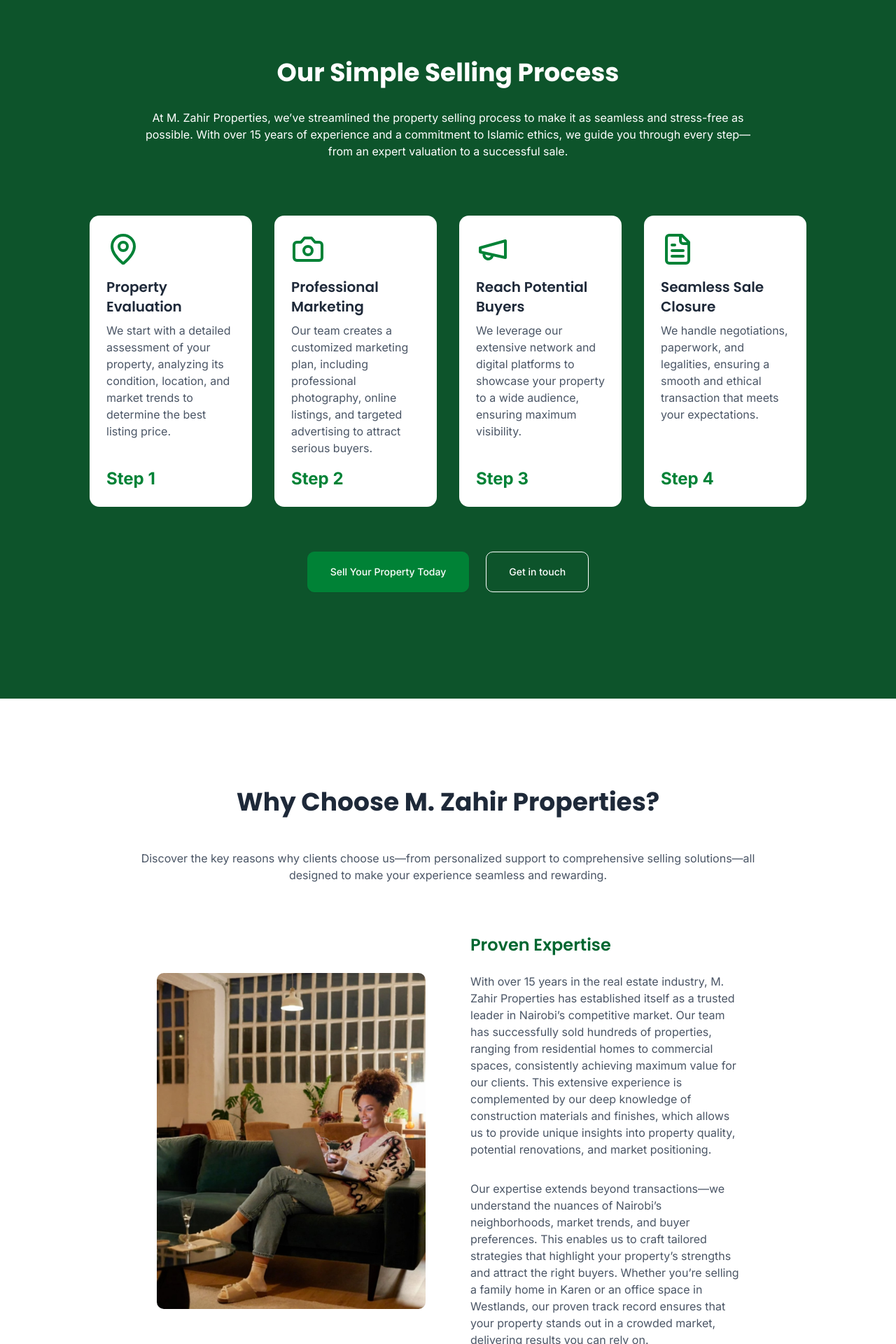
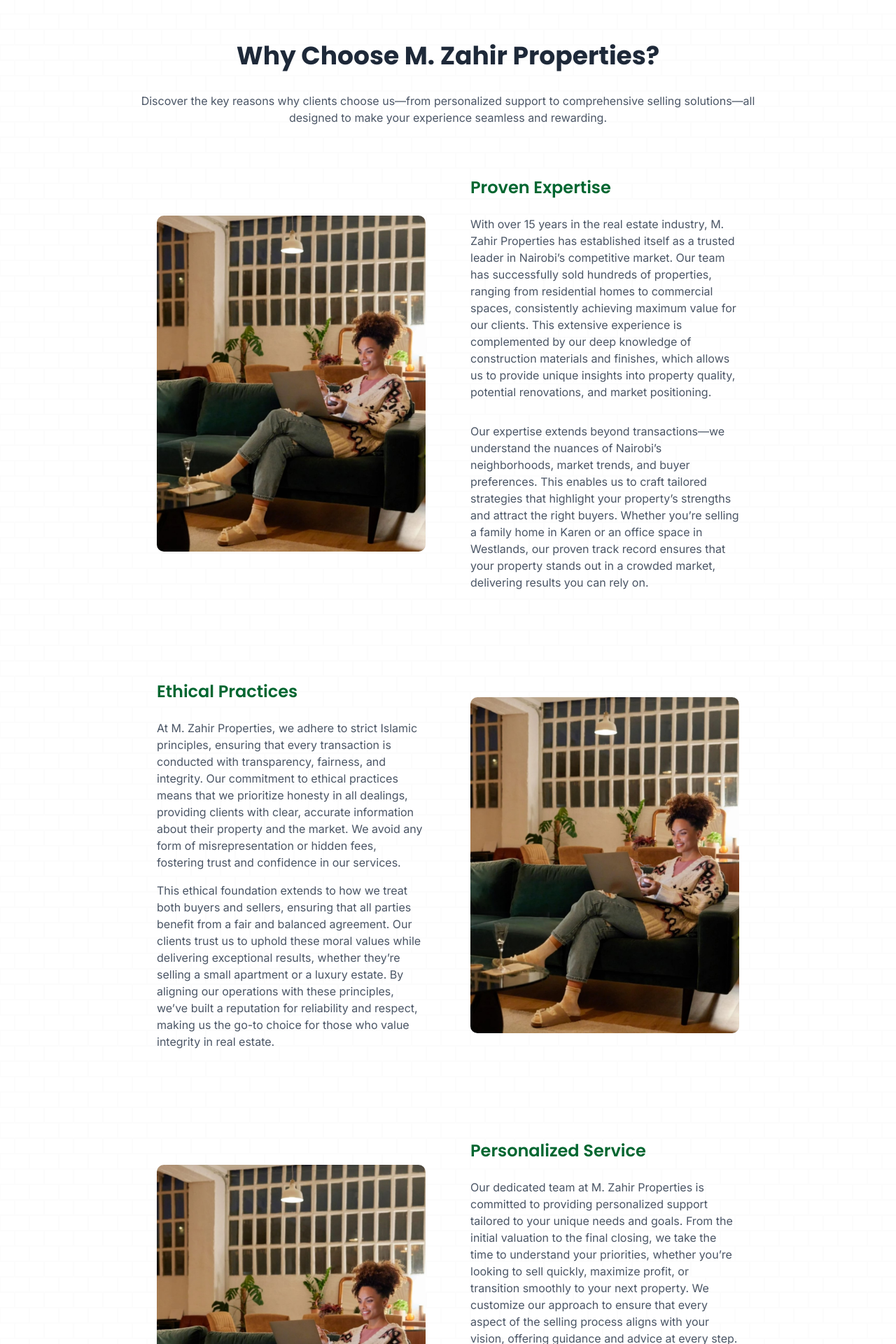
Before and after one commit to evanswanjau/mzahir-properties, a React (Vite) app: page /sell-property in a window 1280 px wide. Shown: the part 880-2800 px from the top of the page at 70% size. Built offline with nearby package versions, Linux system fonts and the light colour scheme; the HTML template or start-up script is replaced by a standard one.

Commit message:
Improved sell proeprty page motion effects

```diff
--- a/src/pages/SellPropertyPage.tsx
+++ b/src/pages/SellPropertyPage.tsx
@@ -8,6 +8,7 @@
 // @ts-ignore
 import "swiper/css";
 import { CallToAction } from "@/components/sections/CallToAction";
+import { motion } from "framer-motion";
 
 const SellPropertyPage = () => {
   const handleSubmit = (e: React.FormEvent) => {
@@ -69,23 +70,48 @@
     },
   ];
 
+  const fadeInUp = {
+    initial: { opacity: 0, y: 50 },
+    whileInView: { opacity: 1, y: 0 },
+    viewport: { once: true, amount: 0.3 },
+    transition: { duration: 0.6, ease: "easeOut" },
+  };
+
+  const fadeInUpH1 = {
+    ...fadeInUp,
+    transition: { ...fadeInUp.transition, delay: 0 },
+  };
+
+  const fadeInUpP = {
+    ...fadeInUp,
+    transition: { ...fadeInUp.transition, delay: 0.3 },
+  };
+
+  const fadeInUpButton = {
+    ...fadeInUp,
+    transition: { ...fadeInUp.transition, delay: 0.6 },
+  };
+
   return (
     <section className="bg-gray-50 min-h-screen">
       <div className="h-[calc(100vh-84px)] flex bg-white">
         <div className="w-full md:w-1/2 flex flex-col align-center justify-center px-34">
-          <h1 className="text-4xl md:text-[5em] font-bold text-gray-800 mb-6 leading-21 tracking-wide">
+          <motion.h1
+            {...fadeInUpH1}
+            className="text-4xl md:text-[5em] font-bold text-gray-800 mb-6 leading-21 tracking-wide"
+          >
             Sell Your Property with M.Zahir Properties
-          </h1>
-          <p className="text-gray-600 mb-8">
+          </motion.h1>
+          <motion.p {...fadeInUpP} className="text-gray-600 mb-8">
             Leverage our years of expertise and ethical practices to sell your
             property quickly and at the best price. Let us handle the details
             while you focus on your next move.
-          </p>
-          <a href="#valuation-form">
+          </motion.p>
+          <motion.a {...fadeInUpButton} href="#valuation-form">
             <Button className="bg-green-700 border-green-700 cursor-pointer hover:bg-green-900 hover:border-green-900 text-white font-body px-8 py-7 rounded-lg transition-all duration-500">
               Get a Free Valuation
             </Button>
-          </a>
+          </motion.a>
         </div>
         <img
           src="/images/sell-property.jpg"
@@ -94,22 +120,190 @@
         />
       </div>
       <div className="mx-auto">
-        <div className="bg-green-900 text-white py-38 flex justify-center">
+        <div
+          className="mx-auto"
+          style={{
+            backgroundImage: `url("/images/brick-wall.svg")`,
+            backgroundRepeat: "repeat",
+          }}
+        >
+          <div className=" pt-32 pb-42 bg-white/99">
+            <motion.h2
+              {...fadeInUp}
+              className="text-4xl font-bold text-gray-800 text-center mb-8"
+            >
+              Why Choose M. Zahir Properties?
+            </motion.h2>
+            <motion.p
+              {...fadeInUp}
+              className="text-gray-600 mb-18 w-4xl mx-auto text-center"
+            >
+              Discover the key reasons why clients choose us—from personalized
+              support to comprehensive selling solutions—all designed to make
+              your experience seamless and rewarding.
+            </motion.p>
+
+            <div className="space-y-32 w-[80%] mx-auto px-24">
+              <div className="flex flex-col md:flex-row items-center gap-16">
+                <div className="w-full md:w-1/2">
+                  <motion.img
+                    {...fadeInUp}
+                    src="/images/sell-property.jpg"
+                    alt="Proven Expertise"
+                    className="w-full h-120 object-cover rounded-lg"
+                  />
+                </div>
+                <div className="w-full md:w-1/2">
+                  <motion.h1
+                    {...fadeInUp}
+                    className="text-2xl font-semibold text-green-800 mb-6"
+                  >
+                    Proven Expertise
+                  </motion.h1>
+                  <div className="text-gray-600 space-y-8">
+                    <motion.p {...fadeInUp}>
+                      With over 15 years in the real estate industry, M. Zahir
+                      Properties has established itself as a trusted leader in
+                      Nairobi’s competitive market. Our team has successfully
+                      sold hundreds of properties, ranging from residential
+                      homes to commercial spaces, consistently achieving maximum
+                      value for our clients. This extensive experience is
+                      complemented by our deep knowledge of construction
+                      materials and finishes, which allows us to provide unique
+                      insights into property quality, potential renovations, and
+                      market positioning.
+                    </motion.p>
+                    <motion.p {...fadeInUp}>
+                      Our expertise extends beyond transactions—we understand
+                      the nuances of Nairobi’s neighborhoods, market trends, and
+                      buyer preferences. This enables us to craft tailored
+                      strategies that highlight your property’s strengths and
+                      attract the right buyers. Whether you’re selling a family
+                      home in Karen or an office space in Westlands, our proven
+                      track record ensures that your property stands out in a
+                      crowded market, delivering results you can rely on.
+                    </motion.p>
+                  </div>
+                </div>
+              </div>
+
+              <div className="flex flex-col md:flex-row-reverse items-center gap-16">
+                <div className="w-full md:w-1/2">
+                  <motion.img
+                    {...fadeInUp}
+                    src="/images/sell-property.jpg"
+                    alt="Ethical Practices"
+                    className="w-full h-120 object-cover rounded-lg"
+                  />
+                </div>
+                <div className="w-full md:w-1/2">
+                  <motion.h1
+                    {...fadeInUp}
+                    className="text-2xl font-semibold text-green-800 mb-6"
+                  >
+                    Ethical Practices
+                  </motion.h1>
+                  <div className="text-gray-600 space-y-4">
+                    <motion.p {...fadeInUp}>
+                      At M. Zahir Properties, we adhere to strict Islamic
+                      principles, ensuring that every transaction is conducted
+                      with transparency, fairness, and integrity. Our commitment
+                      to ethical practices means that we prioritize honesty in
+                      all dealings, providing clients with clear, accurate
+                      information about their property and the market. We avoid
+                      any form of misrepresentation or hidden fees, fostering
+                      trust and confidence in our services.
+                    </motion.p>
+                    <motion.p {...fadeInUp}>
+                      This ethical foundation extends to how we treat both
+                      buyers and sellers, ensuring that all parties benefit from
+                      a fair and balanced agreement. Our clients trust us to
+                      uphold these moral values while delivering exceptional
+                      results, whether they’re selling a small apartment or a
+                      luxury estate. By aligning our operations with these
+                      principles, we’ve built a reputation for reliability and
+                      respect, making us the go-to choice for those who value
+                      integrity in real estate.
+                    </motion.p>
+                  </div>
+                </div>
+              </div>
+
+              <div className="flex flex-col md:flex-row items-center gap-16">
+                <div className="w-full md:w-1/2">
+                  <motion.img
+                    {...fadeInUp}
+                    src="/images/sell-property.jpg"
+                    alt="Personalized Service"
+                    className="w-full h-120 object-cover rounded-lg"
+                  />
+                </div>
+                <div className="w-full md:w-1/2">
+                  <motion.h1
+                    {...fadeInUp}
+                    className="text-2xl font-semibold text-green-800 mb-6"
+                  >
+                    Personalized Service
+                  </motion.h1>
+                  <div className="text-gray-600 space-y-4">
+                    <motion.p {...fadeInUp}>
+                      Our dedicated team at M. Zahir Properties is committed to
+                      providing personalized support tailored to your unique
+                      needs and goals. From the initial valuation to the final
+                      closing, we take the time to understand your priorities,
+                      whether you’re looking to sell quickly, maximize profit,
+                      or transition smoothly to your next property. We customize
+                      our approach to ensure that every aspect of the selling
+                      process aligns with your vision, offering guidance and
+                      advice at every step.
+                    </motion.p>
+                    <motion.p {...fadeInUp}>
+                      We pride ourselves on being accessible and responsive,
+                      keeping you informed with regular updates and addressing
+                      any concerns promptly. Our personalized service extends to
+                      handling the details—such as staging advice, buyer
+                      negotiations, and legal paperwork—so you can focus on your
+                      next chapter. With M. Zahir Properties, you’re not just
+                      another client; you’re a partner in a collaborative
+                      journey to achieve the best possible outcome for your
+                      property sale.
+                    </motion.p>
+                  </div>
+                </div>
+              </div>
+            </div>
+          </div>
+        </div>
+
+        <motion.div
+          {...fadeInUp}
+          className="bg-green-900 text-white py-38 flex justify-center"
+        >
           <div className="max-w-[80%]">
-            <h2 className="text-4xl font-bold text-white text-center mb-8">
+            <motion.h2
+              {...fadeInUp}
+              className="text-4xl font-bold text-white text-center mb-8"
+            >
               Our Simple Selling Process
-            </h2>
-            <p className="text-white w-4xl mx-auto text-center mb-20">
+            </motion.h2>
+            <motion.p
+              {...fadeInUp}
+              className="text-white w-4xl mx-auto text-center mb-20"
+            >
               At M. Zahir Properties, we’ve streamlined the property selling
               process to make it as seamless and stress-free as possible. With
               over 15 years of experience and a commitment to Islamic ethics, we
               guide you through every step—from an expert valuation to a
               successful sale.
-            </p>
-            <div className="grid grid-cols-1 md:grid-cols-4 gap-8 mb-16">
+            </motion.p>
+            <motion.div
+              {...fadeInUp}
+              className="grid grid-cols-1 md:grid-cols-4 gap-8 mb-16"
+            >
               {steps.map((step, index) => (
-                <div
+                <motion.div
                   key={index}
+                  {...fadeInUp}
                   className="bg-white p-6 rounded-xl flex flex-col justify-between min-h-[300px]"
                 >
                   <div>
@@ -122,10 +316,10 @@
                   <div className="mt-4 text-2xl font-bold text-green-700">
                     Step {index + 1}
                   </div>
-                </div>
+                </motion.div>
               ))}
-            </div>
-            <div className="flex justify-center space-x-6">
+            </motion.div>
+            <motion.div {...fadeInUp} className="flex justify-center space-x-6">
               <a href="#valuation-form">
                 <Button
                   variant="default"
@@ -142,137 +336,11 @@
                   Get in touch
                 </Button>
               </a>
+            </motion.div>
           </div>
-          </div>
-        </div>
+        </motion.div>
 
-        <div className="mx-auto mb-16 pt-32 pb-48 bg-white">
-          <h2 className="text-4xl font-bold text-gray-800 text-center mb-12">
-            Why Choose M. Zahir Properties?
-          </h2>
-          <p className="text-gray-600 mb-18 w-4xl mx-auto text-center">
-            Discover the key reasons why clients choose us—from personalized
-            support to comprehensive selling solutions—all designed to make your
-            experience seamless and rewarding.
-          </p>
-
-          <div className="space-y-32 w-[80%] mx-auto px-24">
-            <div className="flex flex-col md:flex-row items-center gap-16">
-              <div className="w-full md:w-1/2">
-                <img
-                  src="/images/sell-property.jpg"
-                  alt="Proven Expertise"
-                  className="w-full h-120 object-cover rounded-lg"
-                />
-              </div>
-              <div className="w-full md:w-1/2">
-                <h1 className="text-2xl font-semibold text-green-800 mb-6">
-                  Proven Expertise
-                </h1>
-                <div className="text-gray-600 space-y-8">
-                  <p>
-                    With over 15 years in the real estate industry, M. Zahir
-                    Properties has established itself as a trusted leader in
-                    Nairobi’s competitive market. Our team has successfully sold
-                    hundreds of properties, ranging from residential homes to
-                    commercial spaces, consistently achieving maximum value for
-                    our clients. This extensive experience is complemented by
-                    our deep knowledge of construction materials and finishes,
-                    which allows us to provide unique insights into property
-                    quality, potential renovations, and market positioning.
-                  </p>
-                  <p>
-                    Our expertise extends beyond transactions—we understand the
-                    nuances of Nairobi’s neighborhoods, market trends, and buyer
-                    preferences. This enables us to craft tailored strategies
-                    that highlight your property’s strengths and attract the
-                    right buyers. Whether you’re selling a family home in Karen
-                    or an office space in Westlands, our proven track record
-                    ensures that your property stands out in a crowded market,
-                    delivering results you can rely on.
-                  </p>
-                </div>
-              </div>
-            </div>
-
-            <div className="flex flex-col md:flex-row-reverse items-center gap-16">
-              <div className="w-full md:w-1/2">
-                <img
-                  src="/images/sell-property.jpg"
-                  alt="Ethical Practices"
-                  className="w-full h-120 object-cover rounded-lg"
-                />
-              </div>
-              <div className="w-full md:w-1/2">
-                <h1 className="text-2xl font-semibold text-green-800 mb-6">
-                  Ethical Practices
-                </h1>
-                <div className="text-gray-600 space-y-4">
-                  <p>
-                    At M. Zahir Properties, we adhere to strict Islamic
-                    principles, ensuring that every transaction is conducted
-                    with transparency, fairness, and integrity. Our commitment
-                    to ethical practices means that we prioritize honesty in all
-                    dealings, providing clients with clear, accurate information
-                    about their property and the market. We avoid any form of
-                    misrepresentation or hidden fees, fostering trust and
-                    confidence in our services.
-                  </p>
-                  <p>
-                    This ethical foundation extends to how we treat both buyers
-                    and sellers, ensuring that all parties benefit from a fair
-                    and balanced agreement. Our clients trust us to uphold these
-                    moral values while delivering exceptional results, whether
-                    they’re selling a small apartment or a luxury estate. By
-                    aligning our operations with these principles, we’ve built a
-                    reputation for reliability and respect, making us the go-to
-                    choice for those who value integrity in real estate.
-                  </p>
-                </div>
-              </div>
-            </div>
-
-            <div className="flex flex-col md:flex-row items-center gap-16">
-              <div className="w-full md:w-1/2">
-                <img
-                  src="/images/sell-property.jpg"
-                  alt="Personalized Service"
-                  className="w-full h-120 object-cover rounded-lg"
-                />
-              </div>
-              <div className="w-full md:w-1/2">
-                <h1 className="text-2xl font-semibold text-green-800 mb-6">
-                  Personalized Service
-                </h1>
-                <div className="text-gray-600 space-y-4">
-                  <p>
-                    Our dedicated team at M. Zahir Properties is committed to
-                    providing personalized support tailored to your unique needs
-                    and goals. From the initial valuation to the final closing,
-                    we take the time to understand your priorities, whether
-                    you’re looking to sell quickly, maximize profit, or
-                    transition smoothly to your next property. We customize our
-                    approach to ensure that every aspect of the selling process
-                    aligns with your vision, offering guidance and advice at
-                    every step.
-                  </p>
-                  <p>
-                    We pride ourselves on being accessible and responsive,
-                    keeping you informed with regular updates and addressing any
-                    concerns promptly. Our personalized service extends to
-                    handling the details—such as staging advice, buyer
-                    negotiations, and legal paperwork—so you can focus on your
-                    next chapter. With M. Zahir Properties, you’re not just
-                    another client; you’re a partner in a collaborative journey
-                    to achieve the best possible outcome for your property sale.
-                  </p>
-                </div>
-              </div>
-            </div>
-          </div>
-        </div>
-
-        <section className="bg-gray-50 py-20">
+        <motion.section {...fadeInUp} className="bg-gray-50 py-20">
           <div className="max-w-[80%] mx-auto px-6">
             <h2 className="text-4xl font-bold text-gray-800 text-center mb-5">
               Client Testimonials
@@ -282,6 +350,7 @@
               experiences with M. Zahir Properties. We pride ourselves on
               delivering exceptional service and building lasting relationships.
             </p>
+            <motion.div {...fadeInUp}>
               <Swiper
                 modules={[Autoplay]}
                 spaceBetween={24}
@@ -295,7 +364,10 @@
               >
                 {testimonials.map((testimonial) => (
                   <SwiperSlide key={testimonial.name}>
-                  <div className="bg-white rounded-xl p-6 h-full justify-center items-center flex flex-col space-y-4">
+                    <motion.div
+                      {...fadeInUp}
+                      className="bg-white rounded-xl p-6 h-full justify-center items-center flex flex-col space-y-4"
+                    >
                       <img
                         src={testimonial.image}
                         alt={testimonial.name}
@@ -307,19 +379,23 @@
                       <p className="text-gray-600 leading-relaxed italic">
                         "{testimonial.quote}"
                       </p>
-                  </div>
+                    </motion.div>
                   </SwiperSlide>
                 ))}
               </Swiper>
+            </motion.div>
           </div>
-        </section>
+        </motion.section>
 
-        <div className="pt-18 mb-42">
+        <motion.div {...fadeInUp} className="pt-18 mb-42">
           <h2 className="text-4xl font-bold text-gray-800 text-center mb-12">
             Request a Free Valuation
           </h2>
           <form onSubmit={handleSubmit} className="max-w-2xl mx-auto space-y-6">
-            <div className="grid grid-cols-1 md:grid-cols-2 gap-4">
+            <motion.div
+              {...fadeInUp}
+              className="grid grid-cols-1 md:grid-cols-2 gap-4"
+            >
               <div>
                 <Label htmlFor="first-name" className="text-gray-700 font-bold">
                   First Name
@@ -344,9 +420,9 @@
                   required
                 />
               </div>
-            </div>
+            </motion.div>
 
-            <div>
+            <motion.div {...fadeInUp}>
               <Label htmlFor="email" className="text-gray-700 font-bold">
                 Email
               </Label>
@@ -357,8 +433,8 @@
                 className="mt-2 rounded-lg bg-white py-6 px-4 focus-visible:ring-0 border-2 border-gray-200 shadow-none focus-visible:border-green-600"
                 required
               />
-            </div>
-            <div>
+            </motion.div>
+            <motion.div {...fadeInUp}>
               <Label htmlFor="phone" className="text-gray-700 font-bold">
                 Phone Number
               </Label>
@@ -369,8 +445,8 @@
                 className="mt-2 rounded-lg bg-white py-6 px-4 focus-visible:ring-0 border-2 border-gray-200 shadow-none focus-visible:border-green-600"
                 required
               />
-            </div>
-            <div>
+            </motion.div>
+            <motion.div {...fadeInUp}>
               <Label htmlFor="location" className="text-gray-700 font-bold">
                 Location
               </Label>
@@ -381,8 +457,8 @@
                 className="mt-2 rounded-lg bg-white py-6 px-4 focus-visible:ring-0 border-2 border-gray-200 shadow-none focus-visible:border-green-600"
                 required
               />
-            </div>
-            <div>
+            </motion.div>
+            <motion.div {...fadeInUp}>
               <Label htmlFor="property-address" className="text-gray-700">
                 Details
               </Label>
@@ -393,15 +469,17 @@
                 required
                 rows={8}
               />
-            </div>
+            </motion.div>
+            <motion.div {...fadeInUp}>
               <Button
                 type="submit"
                 className="bg-green-700 cursor-pointer text-white hover:bg-green-800 w-full py-6 transition-all duration-300"
               >
                 Submit Request
               </Button>
+            </motion.div>
           </form>
-        </div>
+        </motion.div>
 
         <CallToAction />
       </div>
```
Also changed, not shown: src/pages/ContactUsPage.tsx (+4 -4 lines), public/images/brick-wall.svg (added). Lines whose indentation alone changed are shown as unchanged.
